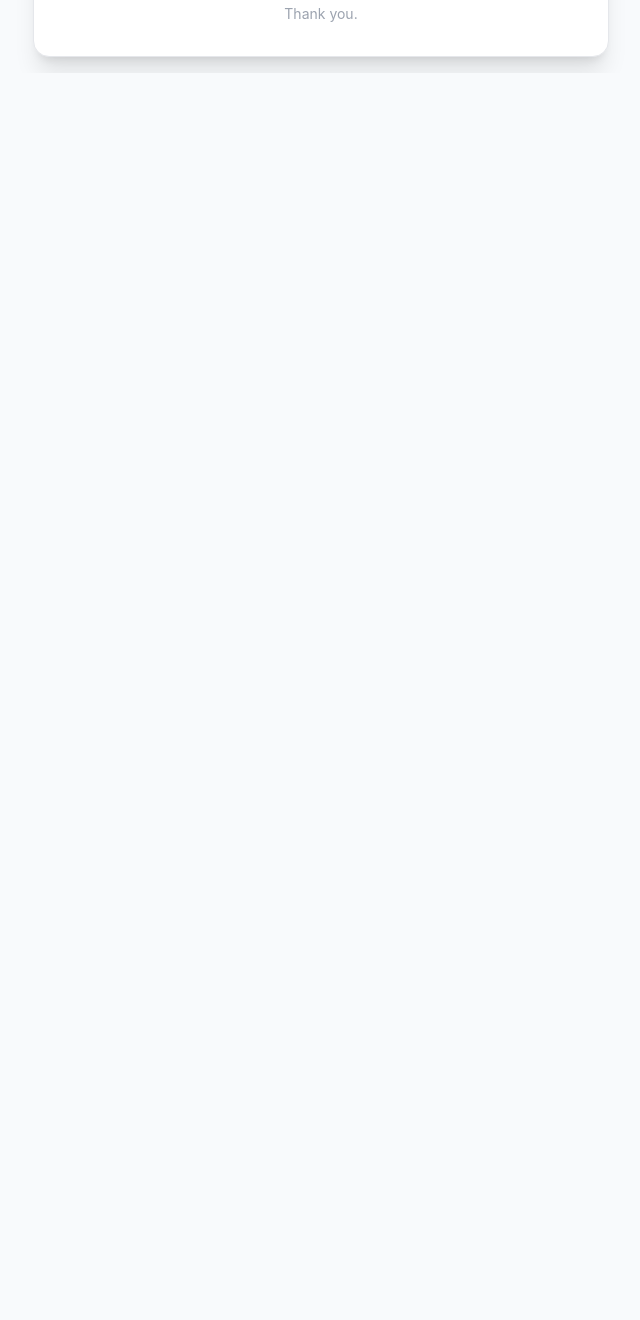
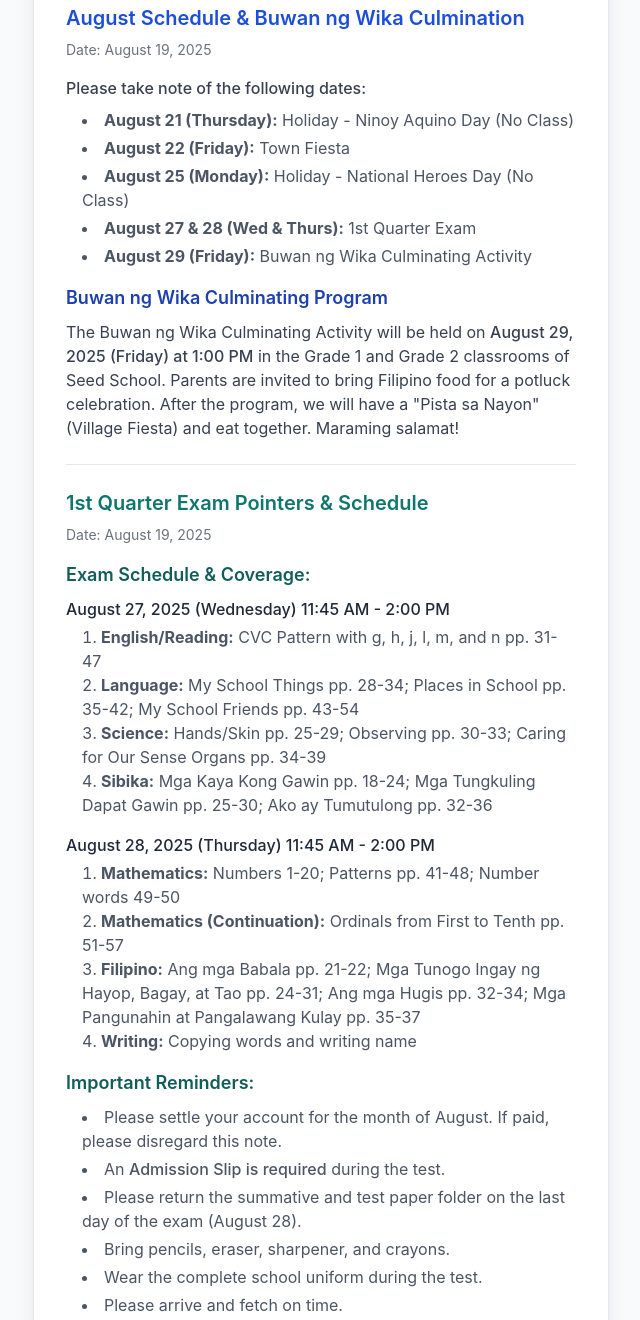
Before and after one commit to aeruz/schedule, a plain HTML site: page drake-schedule.html in a window 1280 px wide. Shown: the part 1678-2998 px from the top of the page, without its empty margins (319-959 px from the left). Before the commit the page ends 1751 px from the top, so only its background shows below. Drawn offline with nearby package versions, Linux system fonts and the light colour scheme.

Commit message:
Update drake-schedule.html

```diff
--- a/drake-schedule.html
+++ b/drake-schedule.html
@@ -96,6 +96,61 @@
             </div>
         </div>
 
+        <div class="mb-6 pb-6 border-b border-gray-200">
+            <h2 class="text-xl font-semibold text-blue-700 mb-2">August Schedule & Buwan ng Wika Culmination</h2>
+            <p class="text-sm text-gray-500 mb-4">Date: August 19, 2025</p>
+
+            <p class="text-gray-700 mb-2 font-medium">Please take note of the following dates:</p>
+            <ul class="list-disc list-inside space-y-1 text-gray-600 pl-4 mb-4">
+                <li><strong>August 21 (Thursday):</strong> Holiday - Ninoy Aquino Day (No Class)</li>
+                <li><strong>August 22 (Friday):</strong> Town Fiesta</li>
+                <li><strong>August 25 (Monday):</strong> Holiday - National Heroes Day (No Class)</li>
+                <li><strong>August 27 & 28 (Wed & Thurs):</strong> 1st Quarter Exam</li>
+                <li><strong>August 29 (Friday):</strong> Buwan ng Wika Culminating Activity</li>
+            </ul>
+
+            <h3 class="text-lg font-semibold text-blue-800 mb-2">Buwan ng Wika Culminating Program</h3>
+            <p class="text-gray-700">
+                The Buwan ng Wika Culminating Activity will be held on <span class="font-medium">August 29, 2025 (Friday) at 1:00 PM</span> in the Grade 1 and Grade 2 classrooms of Seed School. Parents are invited to bring Filipino food for a potluck celebration. After the program, we will have a "Pista sa Nayon" (Village Fiesta) and eat together. Maraming salamat!
+            </p>
+        </div>
+
+        <div class="mb-6 pb-6 border-b border-gray-200">
+            <h2 class="text-xl font-semibold text-teal-700 mb-2">1st Quarter Exam Pointers & Schedule</h2>
+            <p class="text-sm text-gray-500 mb-4">Date: August 19, 2025</p>
+
+            <h3 class="text-lg font-semibold text-teal-800 mb-2">Exam Schedule & Coverage:</h3>
+            <div class="space-y-4">
+                <div>
+                    <p class="font-medium text-gray-800">August 27, 2025 (Wednesday) 11:45 AM - 2:00 PM</p>
+                    <ul class="list-decimal list-inside text-gray-600 pl-4 mt-1">
+                        <li><strong>English/Reading:</strong> CVC Pattern with g, h, j, l, m, and n pp. 31-47</li>
+                        <li><strong>Language:</strong> My School Things pp. 28-34; Places in School pp. 35-42; My School Friends pp. 43-54</li>
+                        <li><strong>Science:</strong> Hands/Skin pp. 25-29; Observing pp. 30-33; Caring for Our Sense Organs pp. 34-39</li>
+                        <li><strong>Sibika:</strong> Mga Kaya Kong Gawin pp. 18-24; Mga Tungkuling Dapat Gawin pp. 25-30; Ako ay Tumutulong pp. 32-36</li>
+                    </ul>
+                </div>
+                <div>
+                    <p class="font-medium text-gray-800">August 28, 2025 (Thursday) 11:45 AM - 2:00 PM</p>
+                     <ul class="list-decimal list-inside text-gray-600 pl-4 mt-1">
+                        <li><strong>Mathematics:</strong> Numbers 1-20; Patterns pp. 41-48; Number words 49-50</li>
+                        <li><strong>Mathematics (Continuation):</strong> Ordinals from First to Tenth pp. 51-57</li>
+                        <li><strong>Filipino:</strong> Ang mga Babala pp. 21-22; Mga Tunogo Ingay ng Hayop, Bagay, at Tao pp. 24-31; Ang mga Hugis pp. 32-34; Mga Pangunahin at Pangalawang Kulay pp. 35-37</li>
+                        <li><strong>Writing:</strong> Copying words and writing name</li>
+                    </ul>
+                </div>
+            </div>
+
+            <h3 class="text-lg font-semibold text-teal-800 mt-4 mb-2">Important Reminders:</h3>
+            <ul class="list-disc list-inside space-y-1 text-gray-600 pl-4">
+                <li>Please settle your account for the month of August. If paid, please disregard this note.</li>
+                <li>An <span class="font-medium">Admission Slip is required</span> during the test.</li>
+                <li>Please return the summative and test paper folder on the last day of the exam (August 28).</li>
+                <li>Bring pencils, eraser, sharpener, and crayons.</li>
+                <li>Wear the complete school uniform during the test.</li>
+                <li>Please arrive and fetch on time.</li>
+            </ul>
+        </div>
         <p class="text-center text-gray-400 mt-6 text-sm">Thank you.</p>
 
     </div>
```
